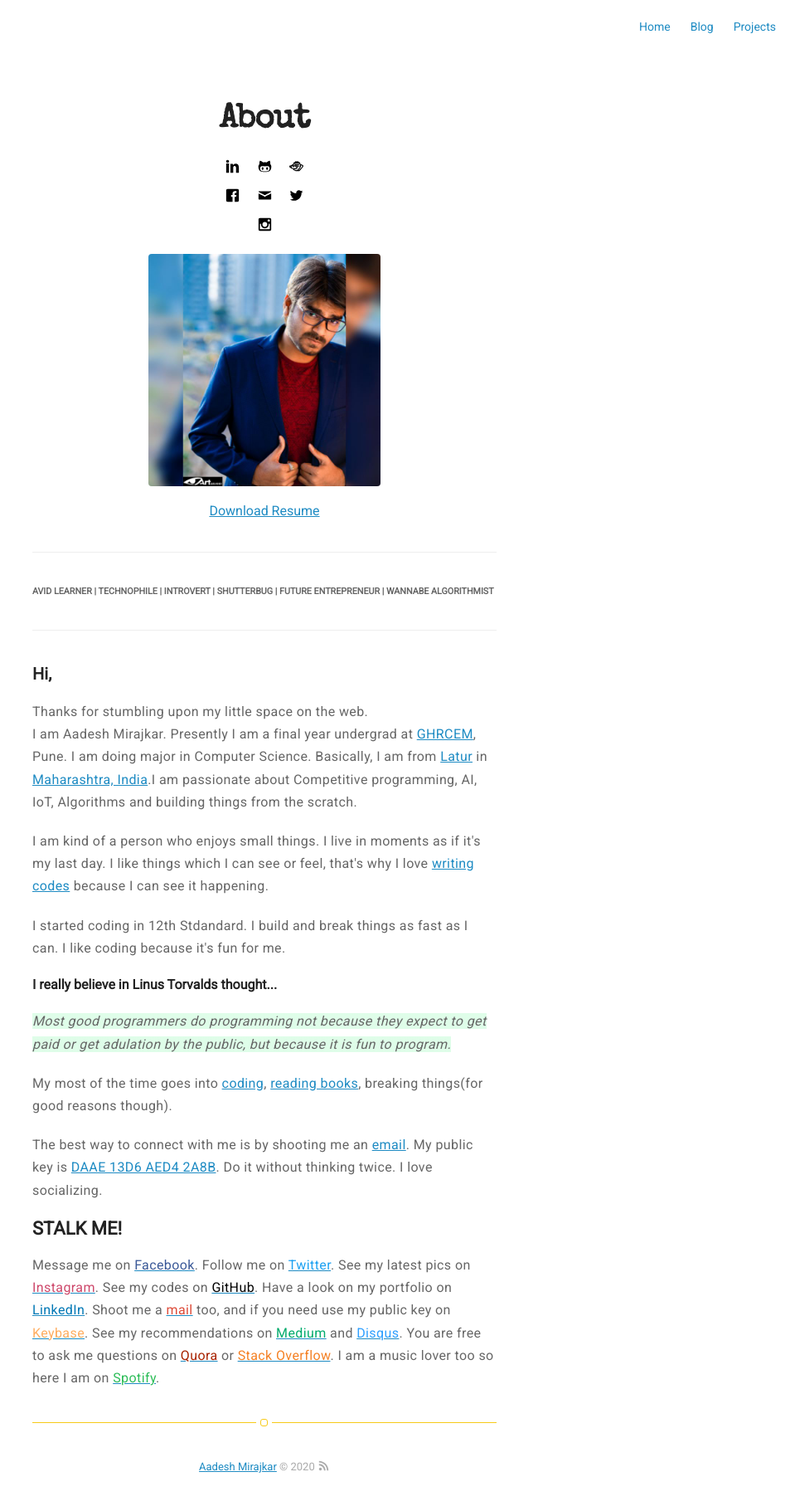
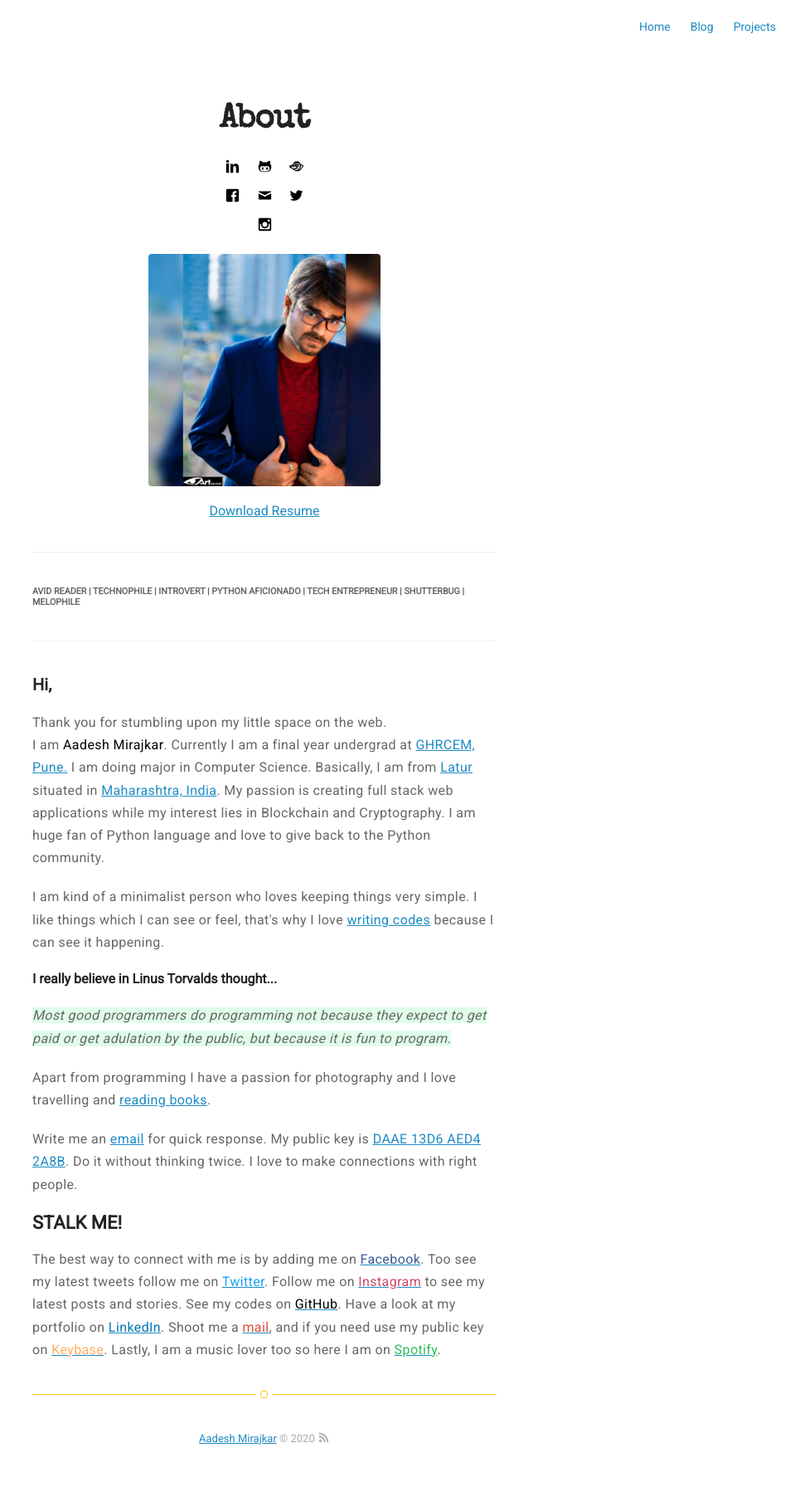
Before and after one commit to captainaadesh/captainaadesh.github.io, a Jekyll site: the page built from about.md, in a window 1280 px wide. Shown: the whole page at 83% size, without its empty margins (321-1280 px from the left). Built offline with Jekyll 4.4.1, drawn with Linux system fonts in a browser that asks for light colours; after the commit the page ends 1781 px from its top, so only the background shows below that.

Commit message:
about me modify

```diff
--- a/about.md
+++ b/about.md
@@ -5,34 +5,26 @@ layout: page
 ![Profile Image]({{ site.url }}/{{ site.picture }})
 <center><a target="_blank" href="">Download Resume</a></center>
 <hr/>
-<h6><b>AVID LEARNER | TECHNOPHILE | INTROVERT | SHUTTERBUG | FUTURE ENTREPRENEUR | WANNABE ALGORITHMIST</b></h6>
+<h6><b>AVID READER | TECHNOPHILE | INTROVERT | PYTHON AFICIONADO | TECH ENTREPRENEUR |  SHUTTERBUG | MELOPHILE</b></h6>
 <hr/>
 <h3>Hi,</h3>
-<p>Thanks for stumbling upon my little space on the web. <br> I am Aadesh Mirajkar. Presently I am a final year undergrad at <a target="_blank" href="http://ghrcem.raisoni.net">GHRCEM</a>, Pune. I am doing major in Computer Science. Basically, I am from <a target="_blank" href="https://en.wikipedia.org/wiki/Latur">Latur</a>
-in <a target="_blank" href="https://en.wikipedia.org/wiki/Maharashtra">Maharashtra, India</a>.I am passionate about Competitive programming, AI, IoT, Algorithms and building things from the scratch.</p><p>I am kind of a person who enjoys small things. I live in moments as if it's my last day. I like things which I can see or feel, that's why I love <a href="https://github.com/captainaadesh">writing codes</a> because I can see it happening.</p>
-
-<p> I started coding in 12th Stdandard. I build and break things as fast as I can. I like coding because it's
-fun for me.</p>
+<p>Thank you for stumbling upon my little space on the web. <br> I am <strong>Aadesh Mirajkar</strong>. Currently I am a final year undergrad at <a target="_blank" href="http://ghrcem.raisoni.net">GHRCEM, Pune.</a> I am doing major in Computer Science. Basically, I am from <a target="_blank" href="https://en.wikipedia.org/wiki/Latur">Latur</a> situated
+in <a target="_blank" href="https://en.wikipedia.org/wiki/Maharashtra">Maharashtra, India</a>. My passion is creating full stack web applications while my interest lies in Blockchain and Cryptography. I am huge fan of Python language and love to give back to the Python community.</p><p>I am kind of a minimalist person who loves keeping things very simple. I like things which I can see or feel, that's why I love <a href="https://github.com/captainaadesh">writing codes</a> because I can see it happening.</p>
 
 <h4>I really believe in Linus Torvalds thought...</h4>
 <span class="evidence"><i>Most good programmers do programming not because they expect to get paid or get adulation by the public, but because it is fun to program.</i></span>
 
 
+<p> Apart from programming I have a passion for photography and I love travelling and <a target="_blank" href="https://www.goodreads.com/user/show/80093512-aadesh-mirajkar">reading books</a>.
 
-<p>My most of the time goes into <a target="_blank" href="https://github.com/captainaadesh">coding</a>,
-<a target="_blank" href="https://www.goodreads.com/user/show/80093512-aadesh-mirajkar">reading books</a>,
-breaking things(for good reasons though).
-
-<p> The best way to connect with me is by shooting me an <a href="mailto:mirajkaraadesh@gmail.com">email</a>. My public key is <a target="_blank" href="https://keybase.io/aadesh">DAAE 13D6 AED4 2A8B</a>. Do it without thinking twice. I love socializing.</p>
+<p> Write me an <a href="mailto:mirajkaraadesh@gmail.com">email</a> for quick response. My public key is <a target="_blank" href="https://keybase.io/aadesh">DAAE 13D6 AED4 2A8B</a>. Do it without thinking twice. I love to make connections with right people.</p>
 
 <h2>STALK ME!</h2>
 
-<p>Message me on <a target="_blank" href="https://facebook.com/captainaadesh"><span style="color:#3b5998">Facebook</span></a>.
-Follow me on <a target="_blank" href="https://twitter.com/captainaadesh"><span style="color:#1da1f2">Twitter</span></a>.
-See my latest pics on <a target="_blank" href="https://www.instagram.com/captainaadesh"><span style="color:#cd486b">Instagram</span></a>.
+<p>The best way to connect with me is by adding me on <a target="_blank" href="https://facebook.com/captainaadesh"><span style="color:#3b5998">Facebook</span></a>.
+Too see my latest tweets follow me on <a target="_blank" href="https://twitter.com/captainaadesh"><span style="color:#1da1f2">Twitter</span></a>.
+Follow me on <a target="_blank" href="https://www.instagram.com/captainaadesh"><span style="color:#cd486b">Instagram</span></a> to see my latest posts and stories.
 See my codes on <a target="_blank" href="https://github.com/captainaadesh"><span style="color:#000000">GitHub</span></a>.
-Have a look on my portfolio on <a target="_blank" href="https://www.linkedin.com/in/aadesh-mirajkar"><span style="color:#0077b5">LinkedIn</span></a>.
-Shoot me a <a target="_blank" href="mailto:mirajkaraadesh@gmail.com"><span style="color:#dd4b39">mail</span></a> too, and if you need use my public key on <a target="_blank" href="https://keybase.io/aadesh"><span style="color:#ffad60">Keybase</span></a>.
-See my recommendations on <a target="_blank" href="https://medium.com/@captainaadesh"><span style="color:#00ab6c">Medium</span></a> and <a target="_blank" href="https://disqus.com/by/aadeshmirajkar"><span style="color:#2e9fff">Disqus</span></a>.
-You are free to ask me questions on <a target="_blank" href="https://www.quora.com/profile/Aadesh-Mirajkar"><span style="color:#a82400">Quora</span></a> or <a target="_blank" href="https://stackoverflow.com/users/9586437/aadesh-mirajkar"><span style="color:#f48024">Stack Overflow</span></a>.
-I am a music lover too so here I am on <a target="_blank" href="https://open.spotify.com/user/31jtytdlkkfhijhnt5vmyfplgsf4"><span style="color:#2ebd59">Spotify</span></a>.
+Have a look at my portfolio on <a target="_blank" href="https://www.linkedin.com/in/aadesh-mirajkar"><span style="color:#0077b5">LinkedIn</span></a>.
+Shoot me a <a target="_blank" href="mailto:mirajkaraadesh@gmail.com"><span style="color:#dd4b39">mail</span></a>, and if you need use my public key on <a target="_blank" href="https://keybase.io/aadesh"><span style="color:#ffad60">Keybase</span></a>.
+Lastly, I am a music lover too so here I am on <a target="_blank" href="https://open.spotify.com/user/31jtytdlkkfhijhnt5vmyfplgsf4"><span style="color:#2ebd59">Spotify</span></a>.
```
